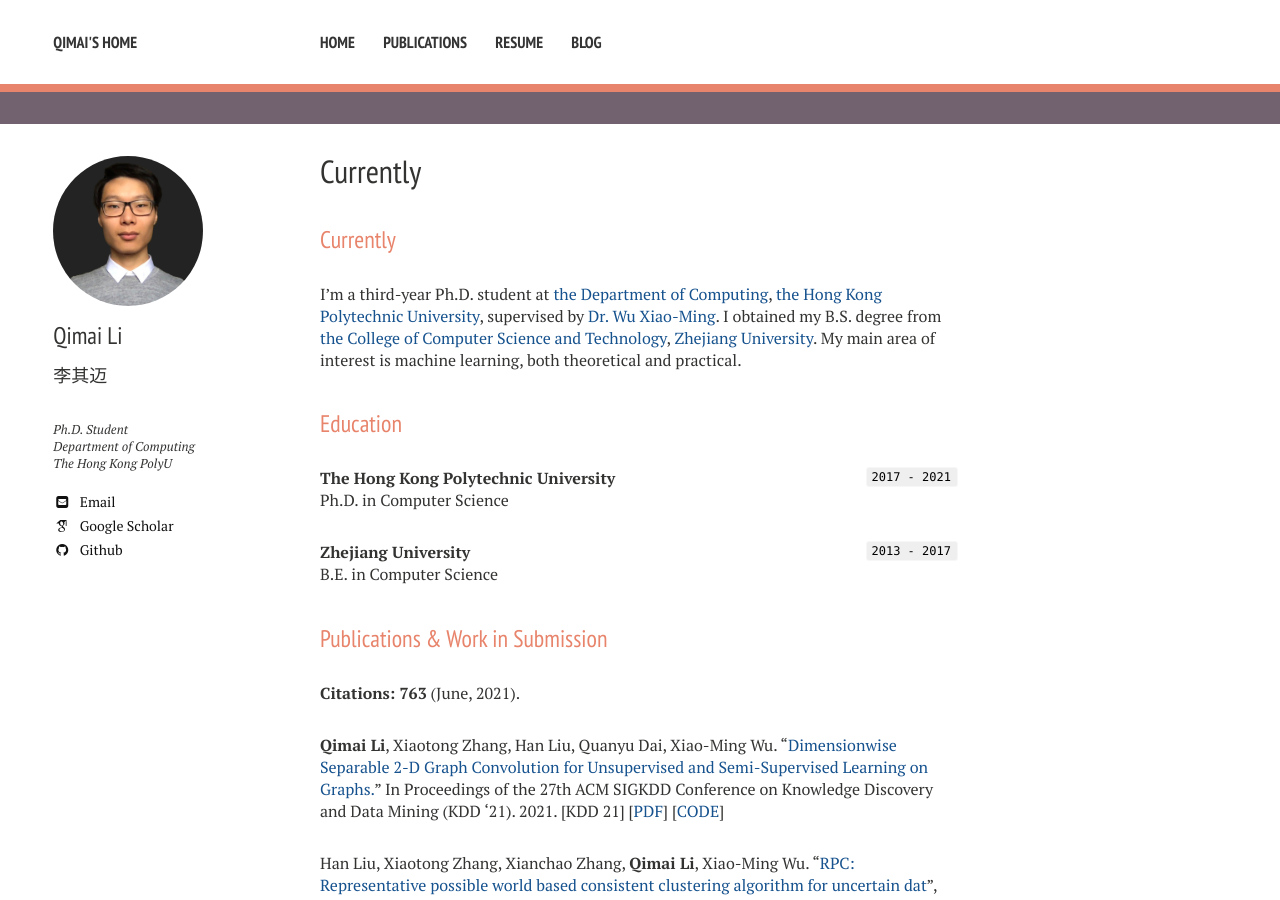
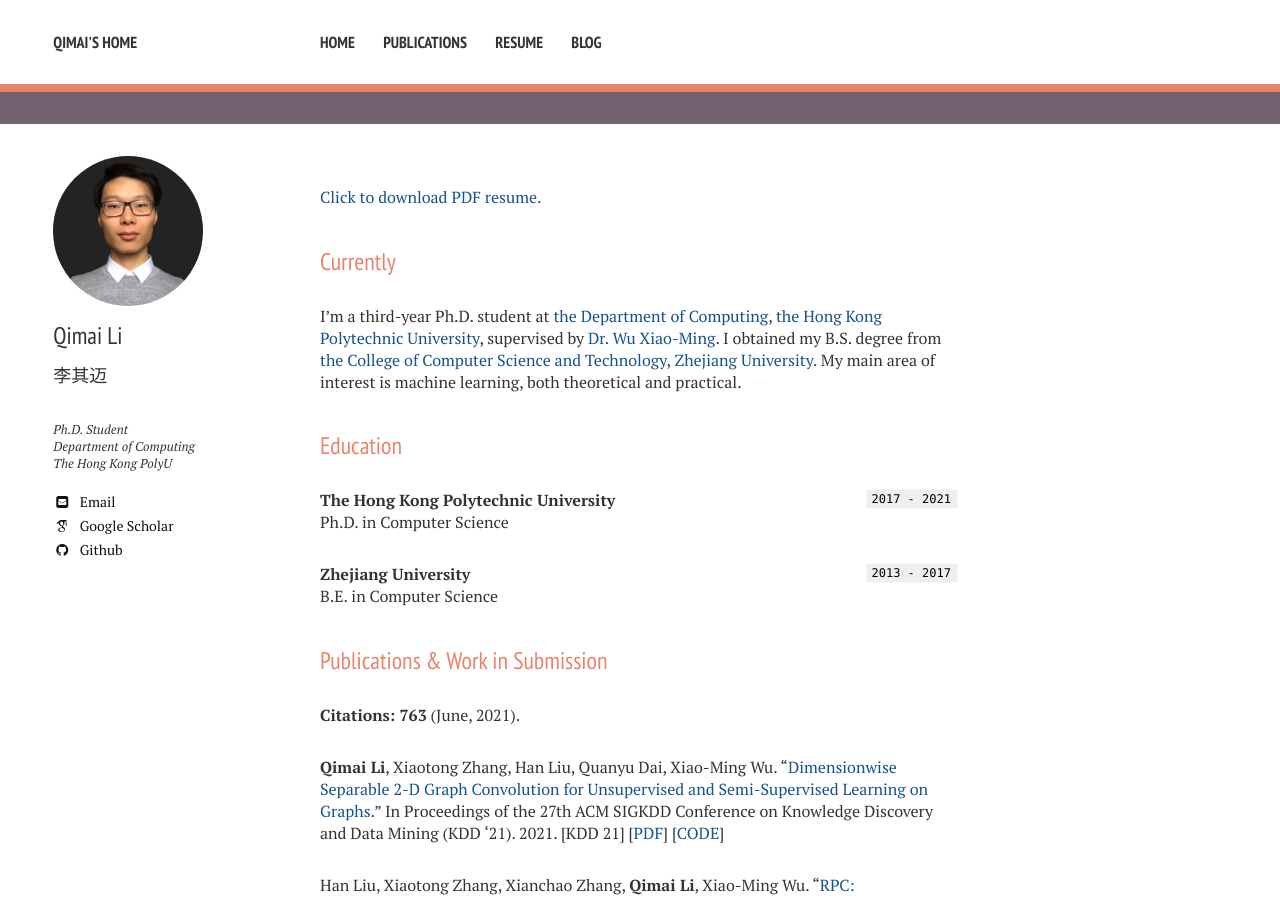
Before and after one commit to liqimai/liqimai.github.io, a Jekyll site: the page built from resume.md, in a window 1280 px wide and 900 px high. Built offline with Jekyll 4.4.1, drawn with Linux system fonts in a browser that asks for light colours; nearby versions of some CDN libraries; some web fonts are replaced; our own code applies the rules of GitHub Pages for plain Markdown files.

Commit message:
add pdf resume

```diff
--- a/resume.md
+++ b/resume.md
@@ -1,6 +1,7 @@
 ---
 layout: resume
 ---
+[Click to download PDF resume.](/miscellaneous/LiQimai_CV.pdf)
 ## Currently
 I'm a third-year Ph.D. student at [the Department of Computing](https://www.comp.polyu.edu.hk), [the Hong Kong Polytechnic University](https://www.polyu.edu.hk), supervised by [Dr. Wu Xiao-Ming](http://www4.comp.polyu.edu.hk/~csxmwu/).
  I obtained my B.S. degree from [the College of Computer Science and Technology](http://www.cs.zju.edu.cn/english/), [Zhejiang University](http://www.zju.edu.cn/english/).
```
Also changed, not shown: 1 other file.
